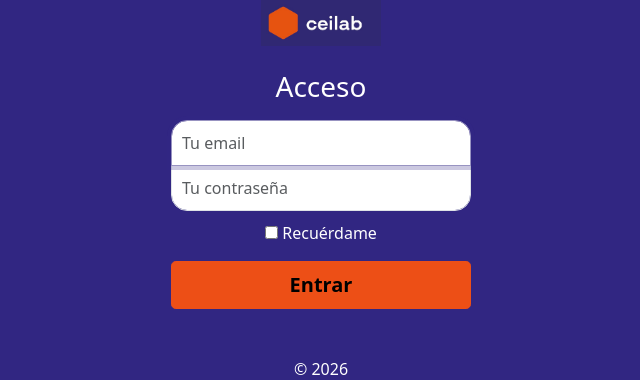
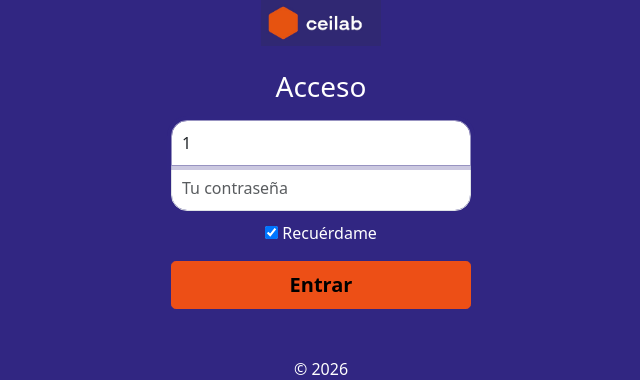
Before and after one commit to NicoSTeam/CeiLab2026, a PHP site: page /Formularios/acceso.php in a window 1280 px wide. Shown: the part 202-582 px from the top of the page, without its empty margins (319-959 px from the left). Run offline with PHP 8.4, Linux system fonts and the light colour scheme; a user stored in the database is signed in.

Commit message:
cambio visual para ller la cookie de remember me

```diff
--- a/Formularios/acceso.php
+++ b/Formularios/acceso.php
@@ -15,14 +15,14 @@
                 <h1 class="fw-normal h3 mb-3 text-white">Acceso</h1>
 
                 <label for="inputEmail" class="visually-hidden">Email address</label>
-                <input type="email" id="inputEmail" class="form-control" name="femail" placeholder="Tu email" required autofocus>
+                <input type="email" id="inputEmail" class="form-control" name="femail" placeholder="Tu email" value="<?php echo htmlspecialchars($_COOKIE['remember_email'] ?? ''); ?>" required autofocus>
 
                 <label for="inputPassword" class="visually-hidden">Password</label>
                 <input type="password" id="inputPassword" class="form-control" name="fcontrasenia" placeholder="Tu contraseña" required>
 
                 <div class="checkbox mb-3">
                     <label class="text-white">
-                        <input type="checkbox" value="on" id="rememberMe" name="rememberMe"> Recuérdame
+                        <input type="checkbox" value="on" id="rememberMe" name="rememberMe" <?php echo isset($_COOKIE['remember_email']) ? 'checked' : ''; ?>> Recuérdame
                     </label>
                 </div>
 
```
